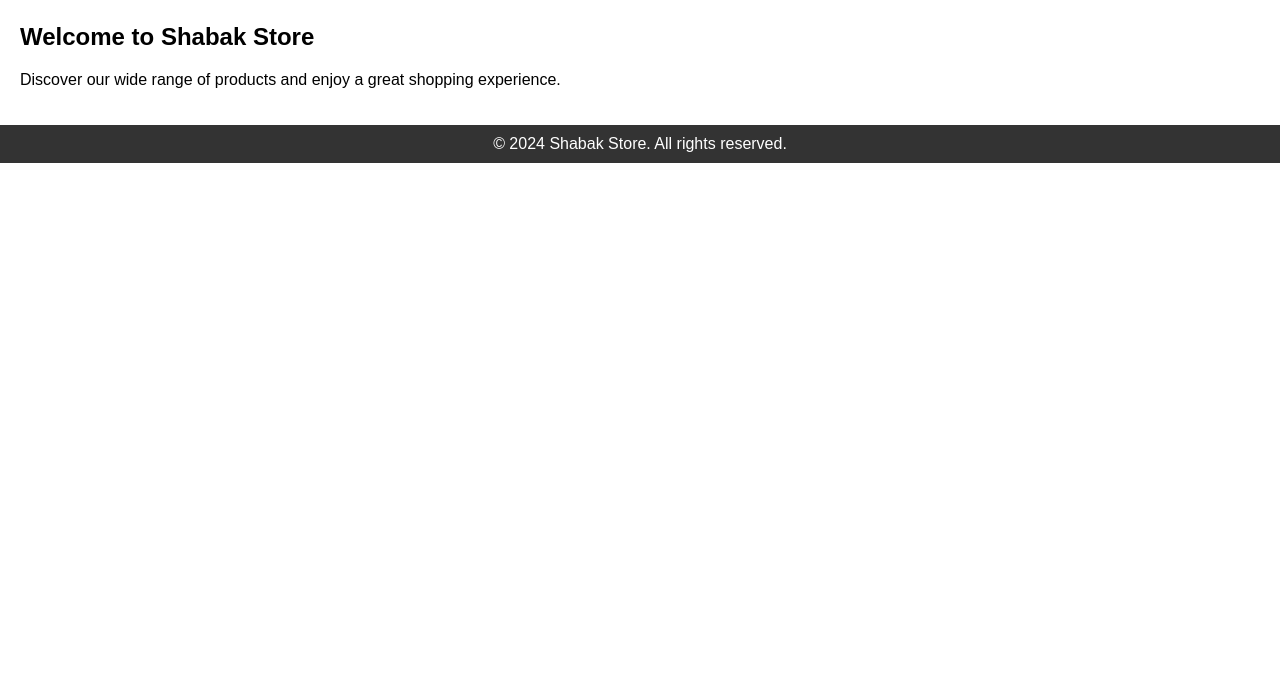
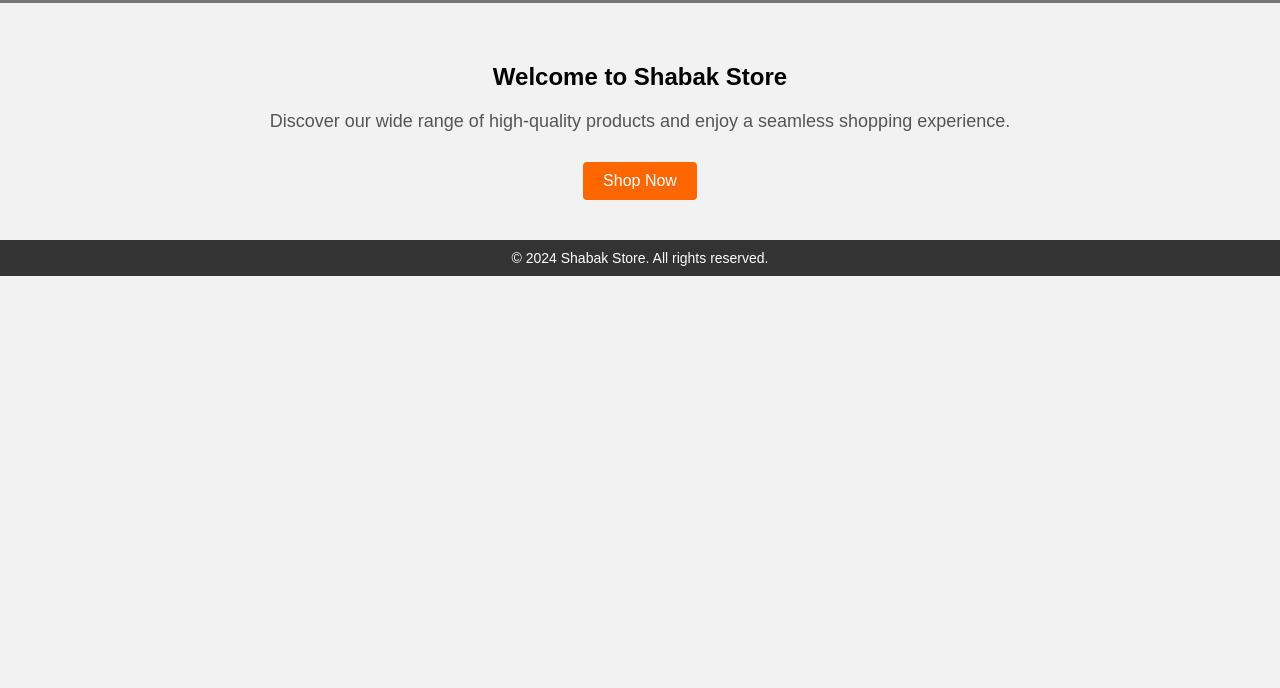
Before and after one commit to IbrahimShabak/shabak_store, a plain HTML site: page index.html in a window 1280 px wide. Shown: the part 112-800 px from the top of the page. Drawn offline with Linux system fonts and the light colour scheme.

Commit message:
Add files via upload

```diff
--- a/index.html
+++ b/index.html
@@ -20,7 +20,8 @@
 
   <main>
     <h2>Welcome to Shabak Store</h2>
-    <p>Discover our wide range of products and enjoy a great shopping experience.</p>
+    <p>Discover our wide range of high-quality products and enjoy a seamless shopping experience.</p>
+    <button class="cta-button">Shop Now</button>
   </main>
 
   <footer>
--- a/styles.css
+++ b/styles.css
@@ -2,17 +2,19 @@ body {
     font-family: Arial, sans-serif;
     margin: 0;
     padding: 0;
+    background-color: #f2f2f2;
   }
 
   header {
     background-color: #333;
     color: #fff;
-  padding: 10px;
+    padding: 20px;
     text-align: center;
   }
 
   h1 {
     margin: 0;
+    font-size: 32px;
   }
 
   nav {
@@ -40,7 +42,33 @@ nav ul li a {
   }
 
   main {
-  padding: 20px;
+    padding: 40px;
+    text-align: center;
+  }
+
+  h2 {
+    font-size: 24px;
+    margin-bottom: 20px;
+  }
+
+  p {
+    font-size: 18px;
+    color: #555;
+    margin-bottom: 30px;
+  }
+
+  .cta-button {
+    background-color: #ff6600;
+    color: #fff;
+    border: none;
+    padding: 10px 20px;
+    font-size: 16px;
+    border-radius: 4px;
+    cursor: pointer;
+  }
+
+  .cta-button:hover {
+    background-color: #e65100;
   }
 
   footer {
@@ -48,4 +76,5 @@ footer {
     color: #fff;
     padding: 10px;
     text-align: center;
+    font-size: 14px;
   }
```
Lines whose indentation alone changed are shown as unchanged.
